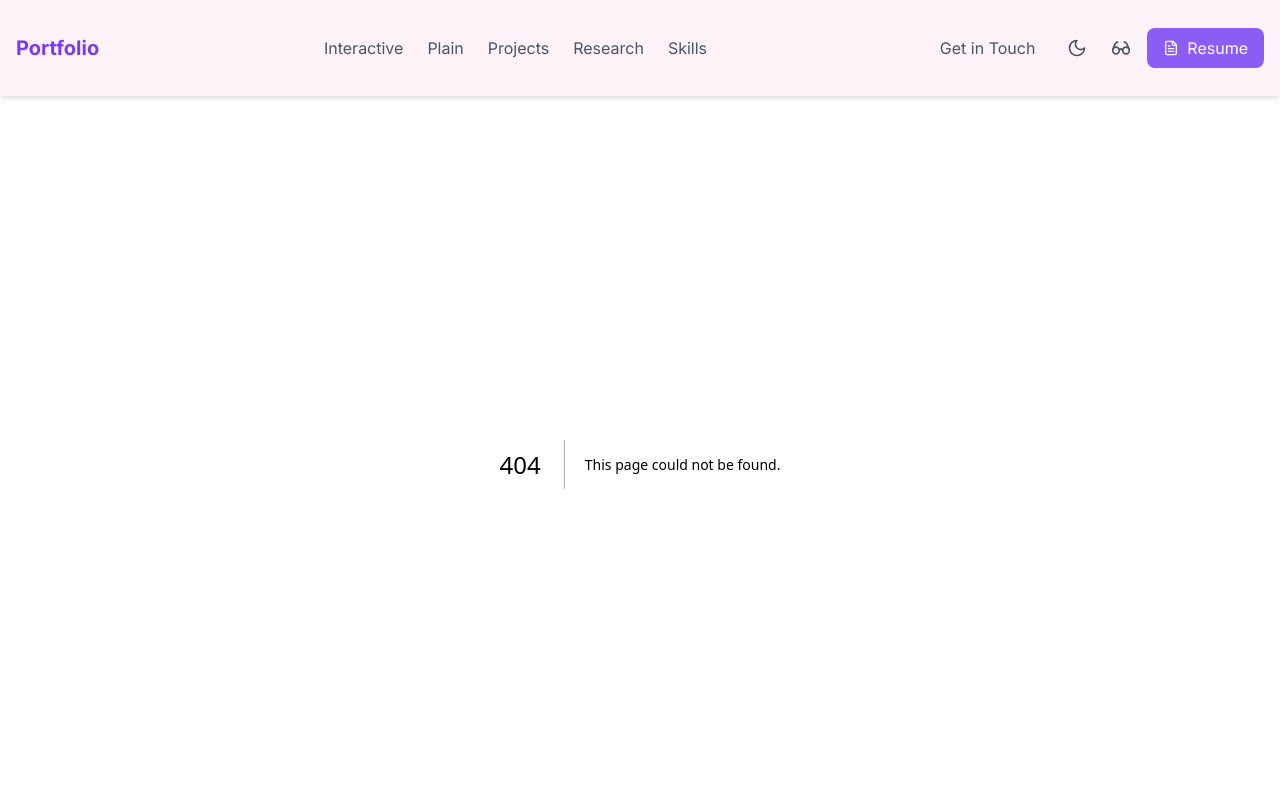
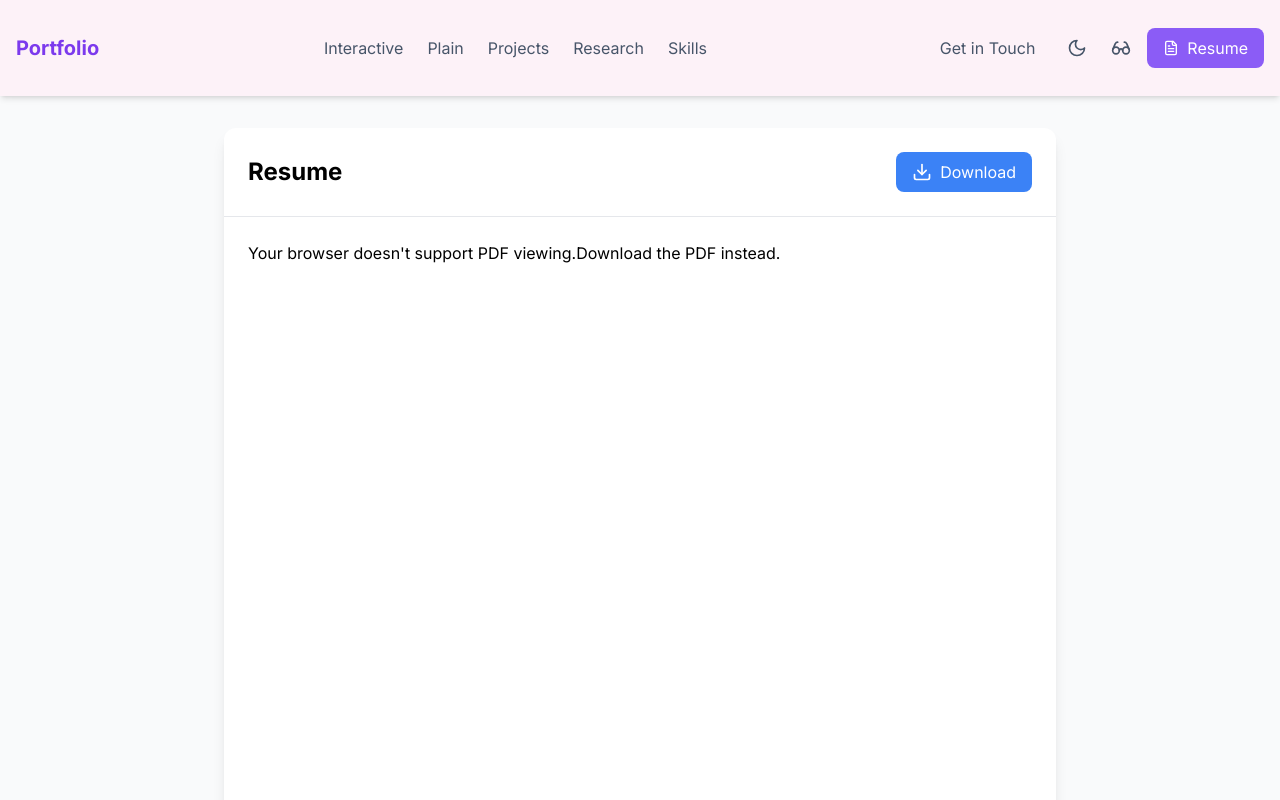
Before and after one commit to ritika24-s/Portfolio-Website, a Next.js app in the folder my-nextjs-app/: page /resume in a window 1280 px wide. Before the commit this address had no page. Shown: the top 800 px of the page. Built offline with nearby package versions, Linux system fonts and the light colour scheme.

Commit message:
add resume

```diff
--- /dev/null
+++ b/my-nextjs-app/src/app/resume/page.tsx
@@ -0,0 +1,44 @@
+/*
+ * File: src/app/resume/page.tsx
+ * Purpose: Resume viewer page
+ */
+
+import React from 'react';
+import { Download } from 'lucide-react';
+
+export default function ResumePage() {
+  return (
+    <div className="min-h-screen bg-gray-50 dark:bg-gray-900 pt-16 flex flex-col items-center justify-center">
+      <div className="max-w-4xl w-full px-4 sm:px-6 lg:px-8">
+        <div className="bg-white dark:bg-gray-800 rounded-xl shadow-lg overflow-hidden">
+          <div className="p-6 border-b border-gray-200 dark:border-gray-700 flex justify-between items-center">
+            <h1 className="text-2xl font-bold">Resume</h1>
+            <a
+              href="/resume.pdf"
+              download
+              className="flex items-center space-x-2 bg-blue-500 text-white px-4 py-2 rounded-lg hover:bg-blue-600 transition-colors"
+            >
+              <Download className="w-5 h-5" />
+              <span>Download</span>
+            </a>
+          </div>
+
+          <div className="p-6">
+            <object
+              data="/resume.pdf"
+              type="application/pdf"
+              width="100%"
+              height="600px"
+              className="w-full"
+            >
+              <p>
+                Your browser doesn&apos;t support PDF viewing.
+                <a href="/resume.pdf" download>Download the PDF</a> instead.
+              </p>
+            </object>
+          </div>
+        </div>
+      </div>
+    </div>
+  );
+}
```
Also changed, not shown: 1 other file (tests, documents, lock files or other folders).
